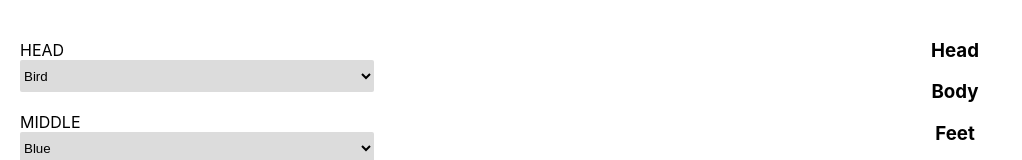
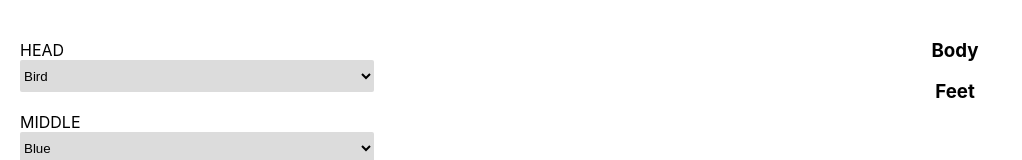
Before and after one commit to Hathaway-Shan/react-module-4, a React (Create React App) app: page / in a window 1280 px wide. Shown: the top 160 px of the page, without its empty margins (0-1022 px from the left). Built offline with nearby package versions, Linux system fonts and the light colour scheme.

Commit message:
text updating from drop downs with dropdown value strings in top middle feet

```diff
--- a/src/Components/Editor/Editor.js
+++ b/src/Components/Editor/Editor.js
@@ -2,12 +2,12 @@ import React from 'react';
 
 import './Editor.css';
 
-export default function Editor({ setTitle, setSubTitle, setBlogBody, setTextAlign, setFont }) {
+export default function Editor({ setHead, setSloganBody }) {
   return (
     <div className="editor">
       <div className="form-control">
         <label className="label">Head</label>
-        <select onChange={(e) => setFont(e.target.value)}>
+        <select onChange={(e) => setHead(e.target.value)}>
           <option value="bird">{'Bird'}</option>
           <option value="dog">Dog</option>
           <option value="duck">Duck</option>
@@ -16,7 +16,7 @@ export default function Editor({ setTitle, setSubTitle, setBlogBody, setTextAlig
       </div>
       <div className="form-control">
         <label className="label">Middle</label>
-        <select onChange={(e) => setFont(e.target.value)}>
+        <select onChange={(e) => setHead(e.target.value)}>
           <option value="blue">{'Blue'}</option>
           <option value="dress">Dress</option>
           <option value="pink">Pink</option>
@@ -25,7 +25,7 @@ export default function Editor({ setTitle, setSubTitle, setBlogBody, setTextAlig
       </div>
       <div className="form-control">
         <label className="label">Feet</label>
-        <select onChange={(e) => setFont(e.target.value)}>
+        <select onChange={(e) => setHead(e.target.value)}>
           <option value="blue">{'Blue'}</option>
           <option value="dog">Dog</option>
           <option value="leg">Leg</option>
@@ -39,7 +39,7 @@ export default function Editor({ setTitle, setSubTitle, setBlogBody, setTextAlig
           name="blogBody"
           type="text"
           style={{ height: '250px' }}
-          onChange={(e) => setBlogBody(e.target.value)}
+          onChange={(e) => setSloganBody(e.target.value)}
         />
       </div>
     </div>
--- a/src/Components/Main/Main.js
+++ b/src/Components/Main/Main.js
@@ -6,18 +6,14 @@ import Editor from '../Editor/Editor';
 import './Main.css';
 
 export default function Main() {
-  // add useState calls here for title, subtitle, font, align, and text
-  // const [title, setTitle] = useState('');
-  // const [subTitle, setSubTitle] = useState('');
-  // const [blogBody, setBlogBody] = useState('');
-  // const [textAlign, setTextAlign] = useState('');
-  // const [font, setFont] = useState('');
+  // add useState calls here for top, middle, feet, and slogans
+  const [head, setHead] = useState('');
 
   return (
     <main>
       {/* pass the state variables as props to the presentational components */}
-      <Preview />
-      <Editor />
+      <Preview head={head} />
+      <Editor head={head} setHead={setHead} />
     </main>
   );
 }
--- a/src/Components/Preview/Preview.js
+++ b/src/Components/Preview/Preview.js
@@ -2,7 +2,7 @@ import React from 'react';
 
 import './Preview.css';
 
-export default function Preview({ title, subTitle, blogBody, textAlign, font }) {
+export default function Preview({ head }) {
   // implement a Preview screen here
   //  Note - the HTML should have the following structure
   //  the main div should have a class of preview and the font-name prop
@@ -11,7 +11,8 @@ export default function Preview({ title, subTitle, blogBody, textAlign, font })
   return (
     //add style properties to the div as objects
     <div>
-      <h3>Head</h3>
+      <h3>{head}</h3>
+      {/* <img src="../../../public/pictures/bird-head.png"></img> */}
       <h3>Body</h3>
       <h3>Feet</h3>
     </div>
```
